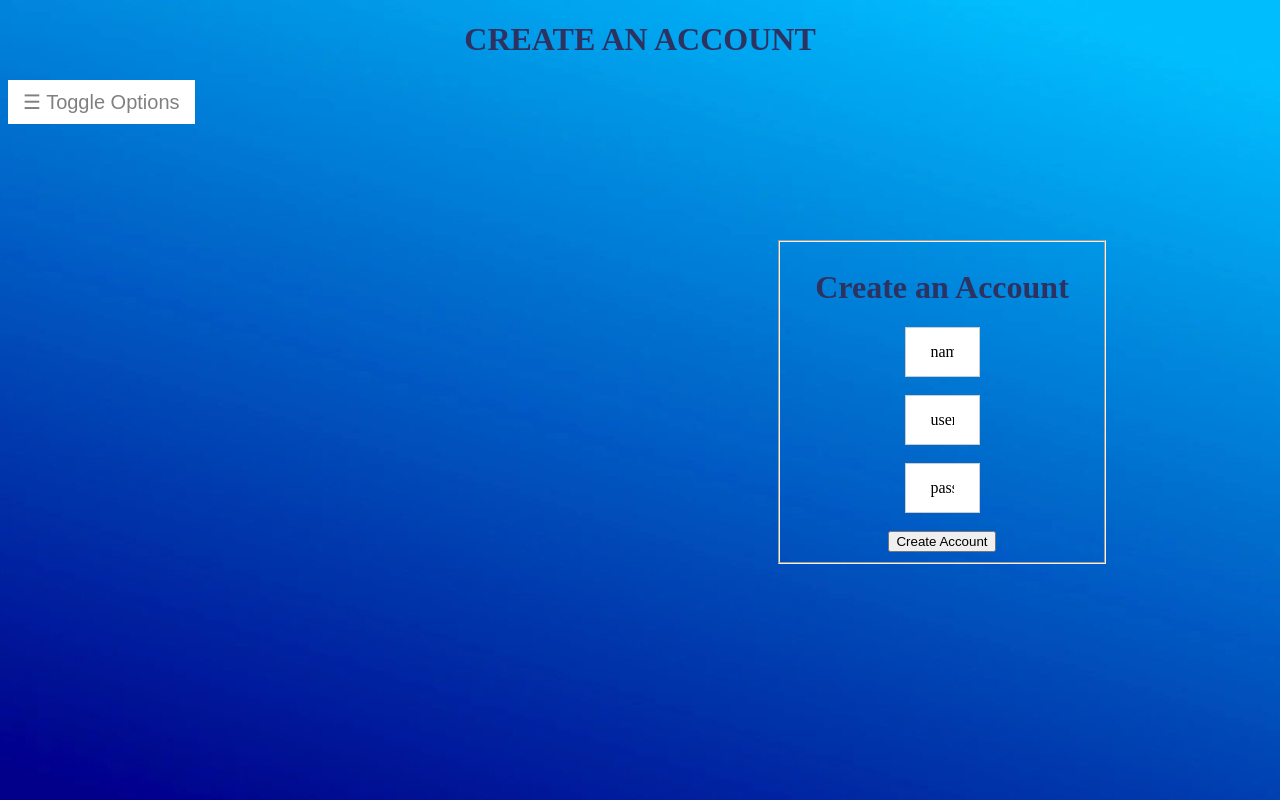
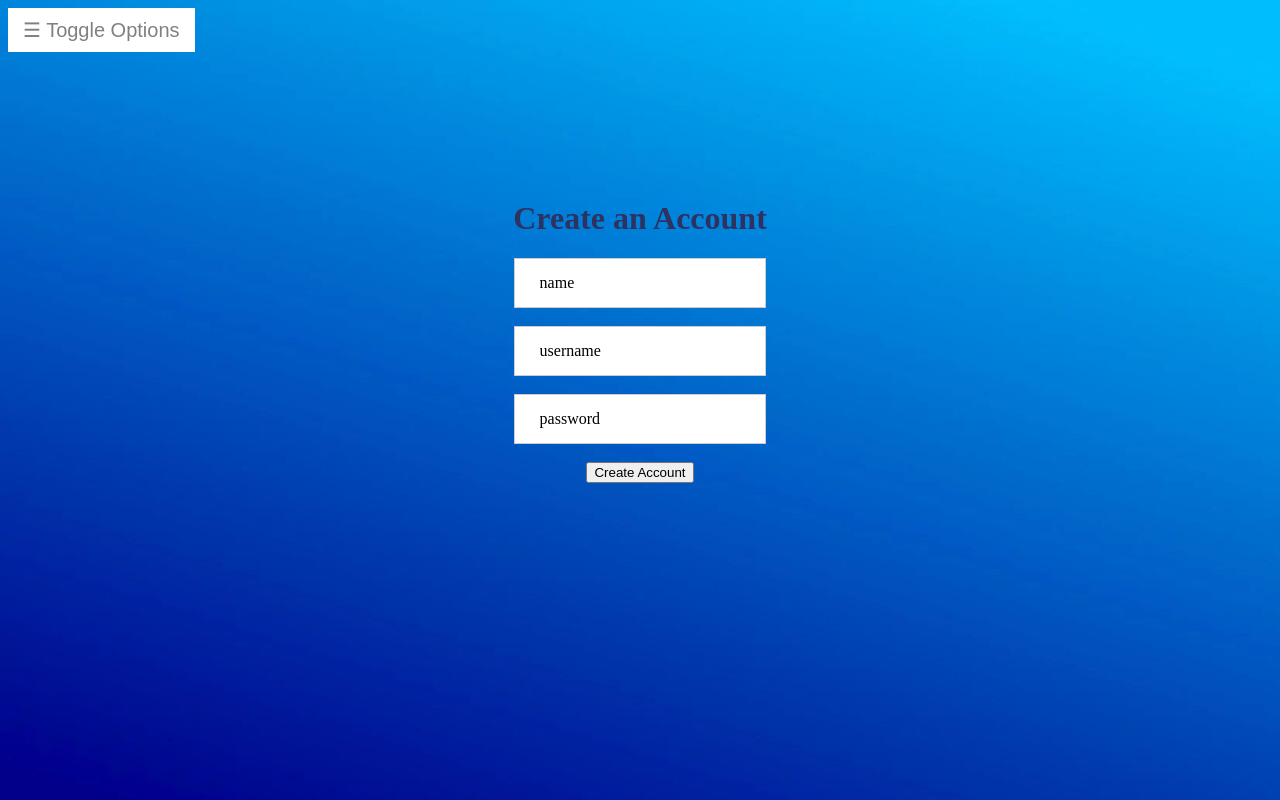
Before and after one commit to on5li7/stocksWebsite, a PHP site: page /createAccount.php in a window 1280 px wide. Run offline with PHP 8.4, Linux system fonts and the light colour scheme.

Commit message:
made the create an account page look similar to the login page

```diff
--- a/createAccount.php
+++ b/createAccount.php
@@ -7,7 +7,6 @@
 
     <title> HEAT STOCK ACCOUNT CREATION</title>
 <body>
-<h1> CREATE AN ACCOUNT </h1>
 
 <div id="mySidepanel" class="sidePanel">
     <a href="javascript:void(0)" class="closebtn" onclick="closeNav()">&times;</a>
@@ -18,9 +17,9 @@
 </div>
 
 <button class="openbtn" onclick="openNav()">&#9776; Toggle Options</button>
-<div class = "createFieldSet">
-    <fieldset>
+
         <form method="POST" action="accountValidation.php">
+            <div class="loginform">
         <h1>Create an Account</h1>
         <label>
             <input type="text" name="name" placeholder="Enter Full Name" value="name"> </label>
@@ -35,9 +34,8 @@
         <br>
         <br>
         <button type="submit" value="Submit">Create Account</button>
+            </div>
         </form>
-    </fieldset>
-</div>
 
 </body>
 </html>
```
